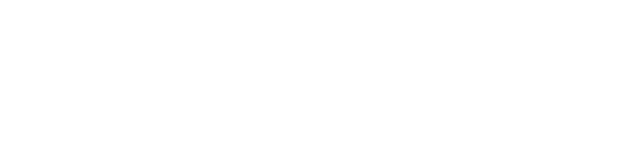
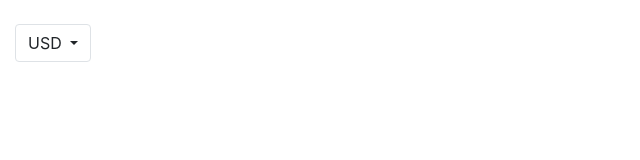
Before and after one commit to chikechris/watchStoreWebsite, a plain HTML site: page index.html in a window 1280 px wide. Shown: the full height of the page, 0-640 px from the left. Drawn offline with nearby package versions, Linux system fonts and the light colour scheme.

Commit message:
working on the header

```diff
--- a/index.html
+++ b/index.html
@@ -24,6 +24,34 @@
     <link rel="stylesheet" href="./css/style.css" />
   </head>
   <body>
+    <!--header-->
+    <header>
+      <div class="container-fluid">
+        <div class="row">
+          <div class="col-md-4 col-sm-12 col-12">
+            <div class="btn-group">
+              <button
+                class="btn border dropdown-toggle my-md-4 my-2"
+                data-toggle="dropdown"
+                aria-haspopup="true"
+                aria-expanded="false"
+              >
+                USD
+              </button>
+              <div class="dropdown-menu">
+                <a href="#" class="dropdown-item">POUNDS</a>
+                <a href="#" class="dropdown-item">EURO</a>
+              </div>
+            </div>
+          </div>
+        </div>
+      </div>
+    </header>
+
+    <!--header-->
+    <main></main>
+    <footer></footer>
+
     <script
       src="https://code.jquery.com/jquery-3.4.1.slim.min.js"
       integrity="sha384-J6qa4849blE2+poT4WnyKhv5vZF5SrPo0iEjwBvKU7imGFAV0wwj1yYfoRSJoZ+n"
```
